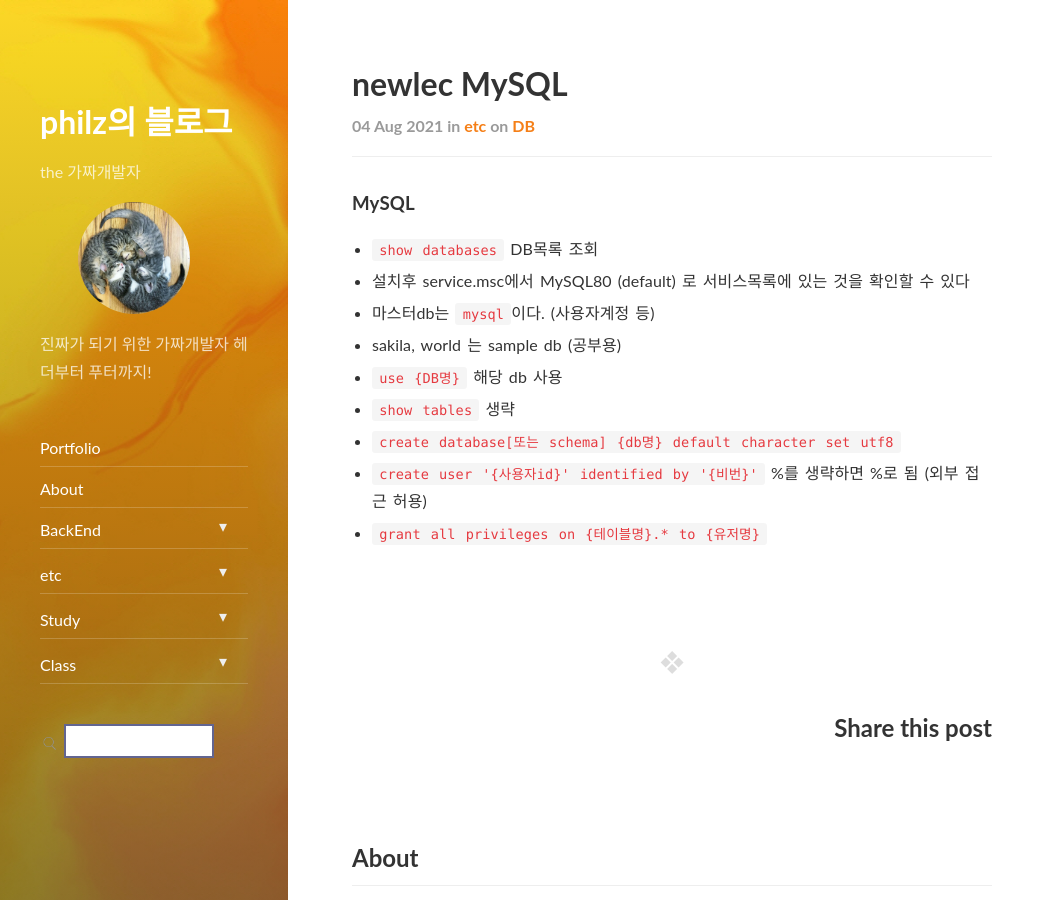
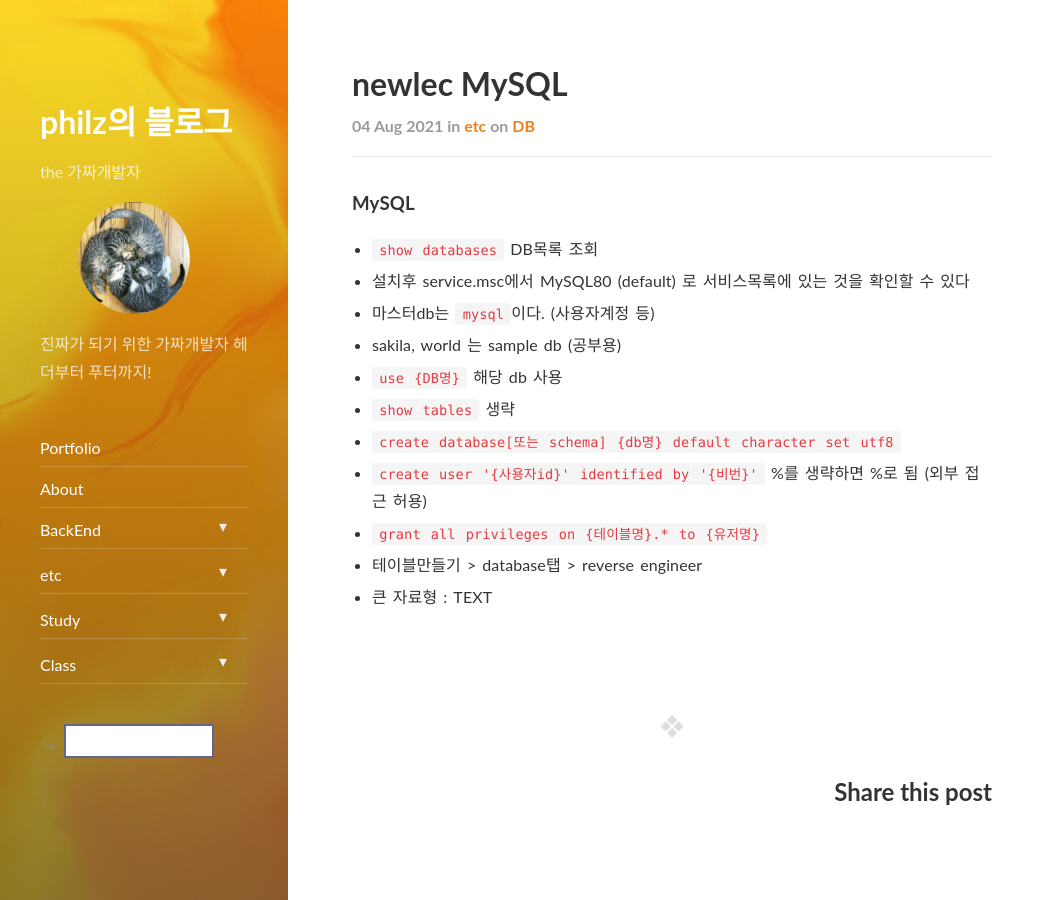
Before and after one commit to progress0407/progress0407.github.io, a Jekyll site: the page built from _posts/etc/db/2021-08-04-newlec-mysql.md, in a window 1280 px wide and 900 px high. Shown: the whole window, without its empty margins (0-1055 px from the left). Built offline with Jekyll 4.4.1, drawn with Linux system fonts in a browser that asks for light colours; nearby versions of some CDN libraries.

Commit message:
mysql 포스트 업뎃

```diff
--- a/_posts/etc/db/2021-08-04-newlec-mysql.md
+++ b/_posts/etc/db/2021-08-04-newlec-mysql.md
@@ -19,3 +19,5 @@ published: true
 - `create database[또는 schema] {db명} default character set utf8`
 - `create user '{사용자id}' identified by '{비번}'` %를 생략하면 %로 됨 (외부 접근 허용)
 - `grant all privileges on {테이블명}.* to {유저명}`
+- 테이블만들기 > database탭 > reverse engineer
+- 큰 자료형 : TEXT
```
